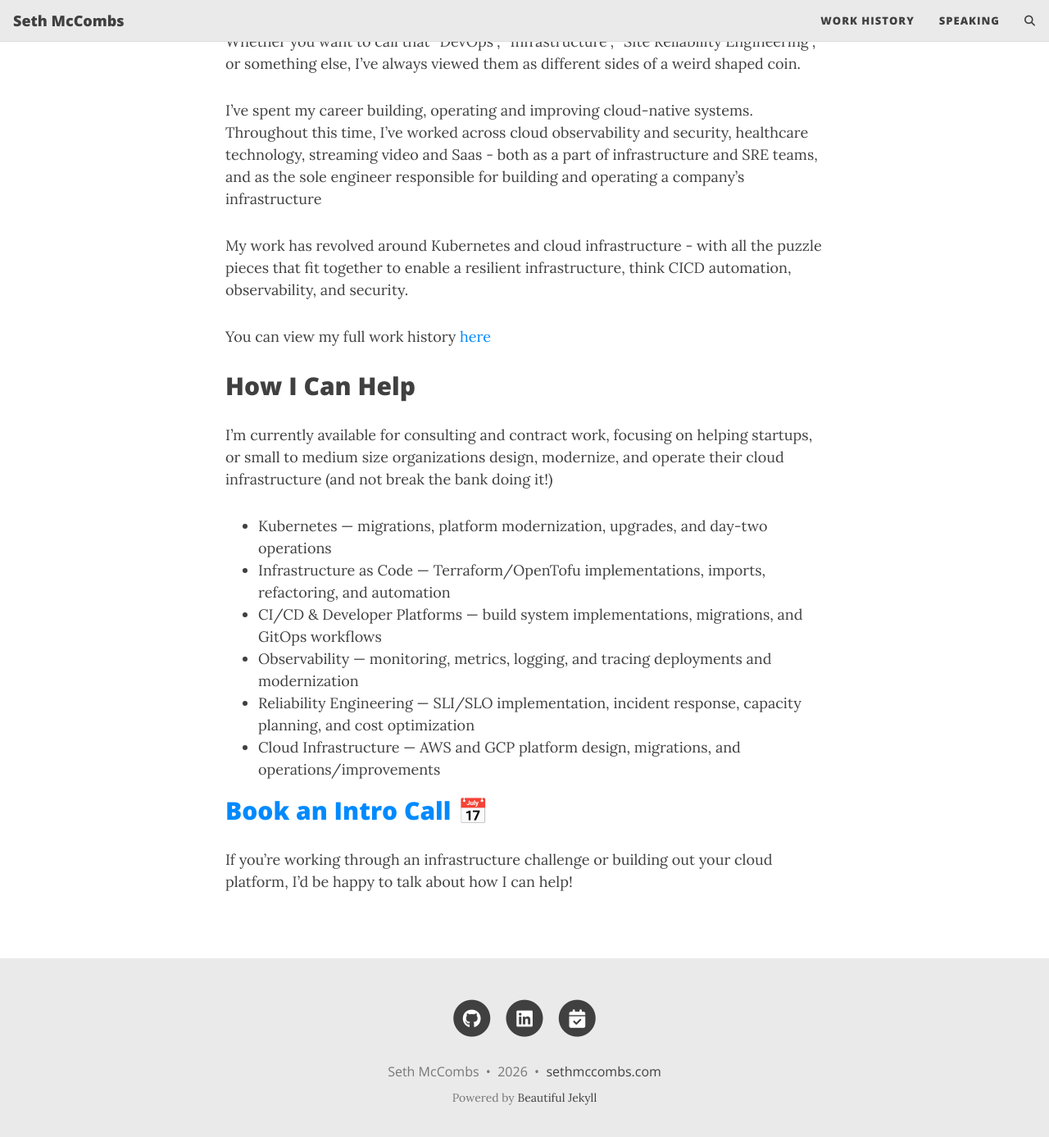
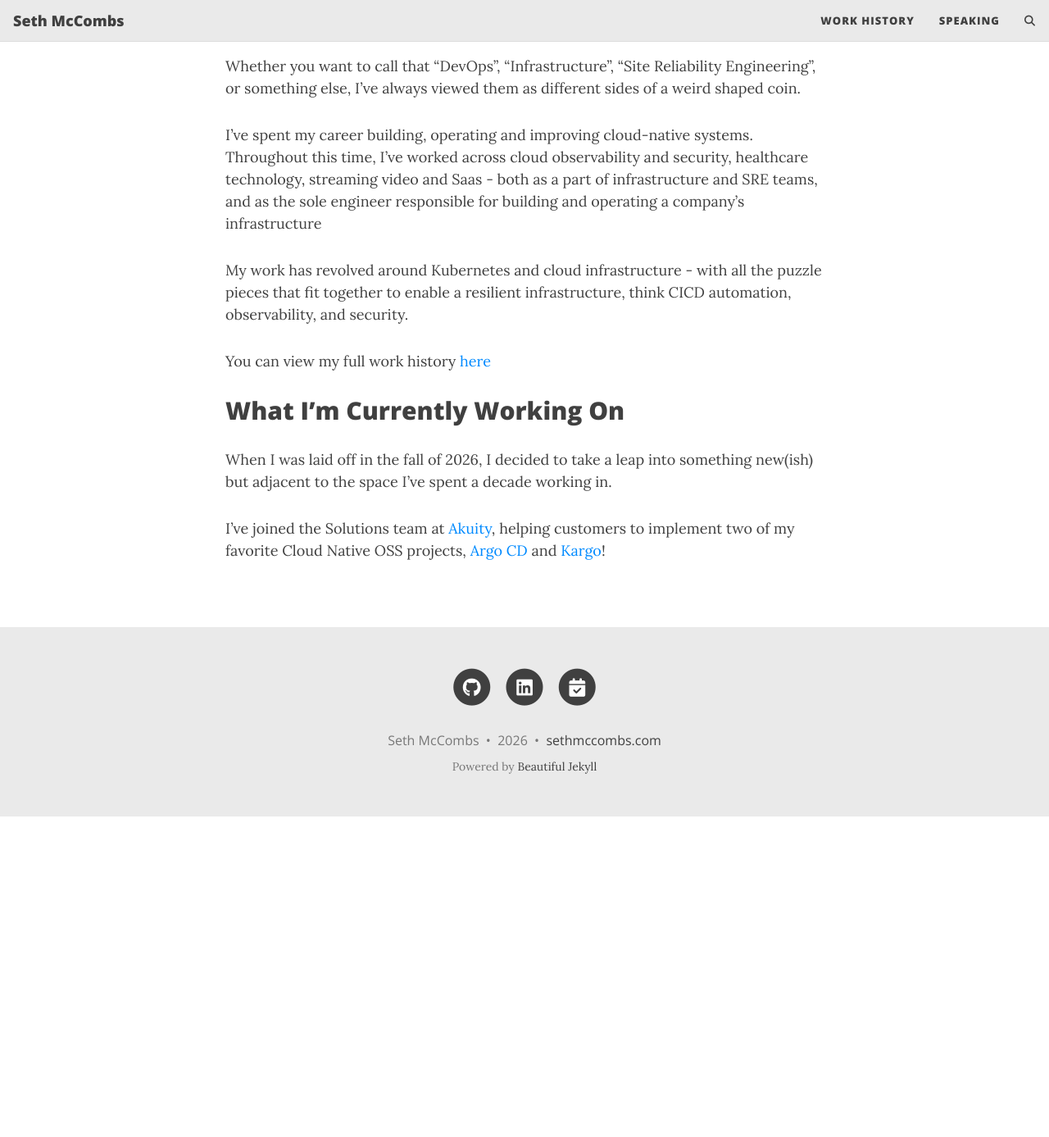
Before and after one commit to sethmccombs/sethmccombs.github.io, a Jekyll site: the page built from index.md, in a window 1280 px wide and 1400 px high, scrolled down 405 px. Shown: the top 1387 px of the window at 82% size. Built offline with Jekyll 4.4.1, drawn with Linux system fonts in a browser that asks for light colours; comment, search, counter and statistics services are not loaded; after the commit the page ends 1401 px from its top, so only the background shows below that; some of the changed text lies outside the part shown.

Commit message:
updates to general description

```diff
--- a/index.md
+++ b/index.md
@@ -1,10 +1,11 @@
 ---
 layout: page
 title: Seth McCombs
-subtitle: Infrastructure & Platform Engineer
+subtitle: Cloud Infrastructure, Kubernetes and GitOps
 ---
 
 When describing my work, I prefer the term "Infrastructure Engineer", because over my near decade of experience in tech, since moving over from the deskside IT world, that's where I've always gravitated! It's what I love doing and where I want to spend my time!
+
 Whether you want to call that "DevOps", "Infrastructure", "Site Reliability Engineering", or something else, I've always viewed them as different sides of a weird shaped coin.
 
 I've spent my career building, operating and improving cloud-native systems. Throughout this time, I've worked across cloud observability and security, healthcare technology, streaming video and Saas - both as a part of infrastructure and SRE teams, and as the sole engineer responsible for building and operating a company's infrastructure
@@ -13,7 +14,13 @@ My work has revolved around Kubernetes and cloud infrastructure - with all the p
 
 You can view my full work history [here](./resume)
 
-## How I Can Help
+## What I'm Currently Working On
+
+When I was laid off in the fall of 2026, I decided to take a leap into something new(ish) but adjacent to the space I've spent a decade working in.
+
+I've joined the Solutions team at [Akuity](https://akuity.io), helping customers to implement two of my favorite Cloud Native OSS projects, [Argo CD](https://argoproj.github.io/cd/) and [Kargo](https://kargo.io)!
+
+<!-- ## How I Can Help
 
 I’m currently available for consulting and contract work, focusing on helping startups, or small to medium size organizations design, modernize, and operate their cloud infrastructure (and not break the bank doing it!)
 
@@ -26,4 +33,4 @@ I’m currently available for consulting and contract work, focusing on helping
 
 ## [Book an Intro Call](https://sethmccombs.youcanbook.me) 📅
 
-If you're working through an infrastructure challenge or building out your cloud platform, I'd be happy to talk about how I can help!
+If you're working through an infrastructure challenge or building out your cloud platform, I'd be happy to talk about how I can help! -->
```
